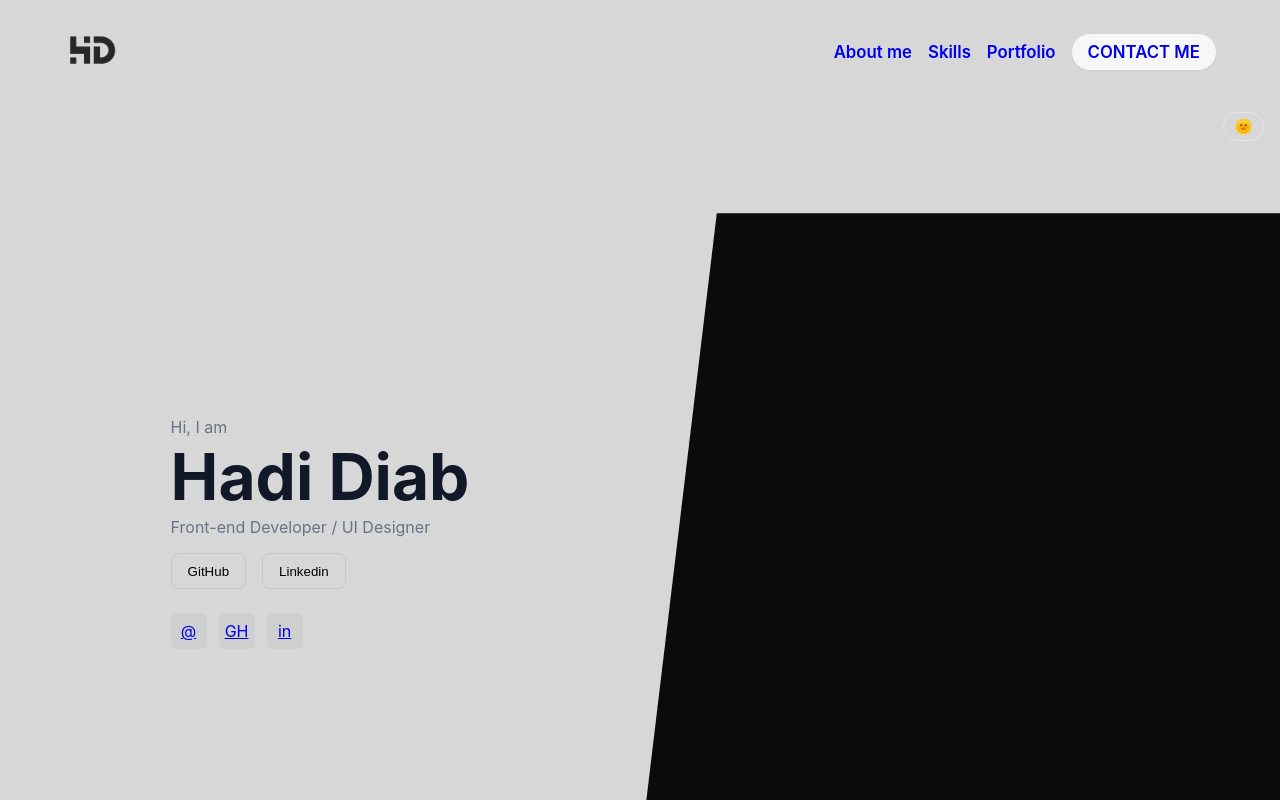
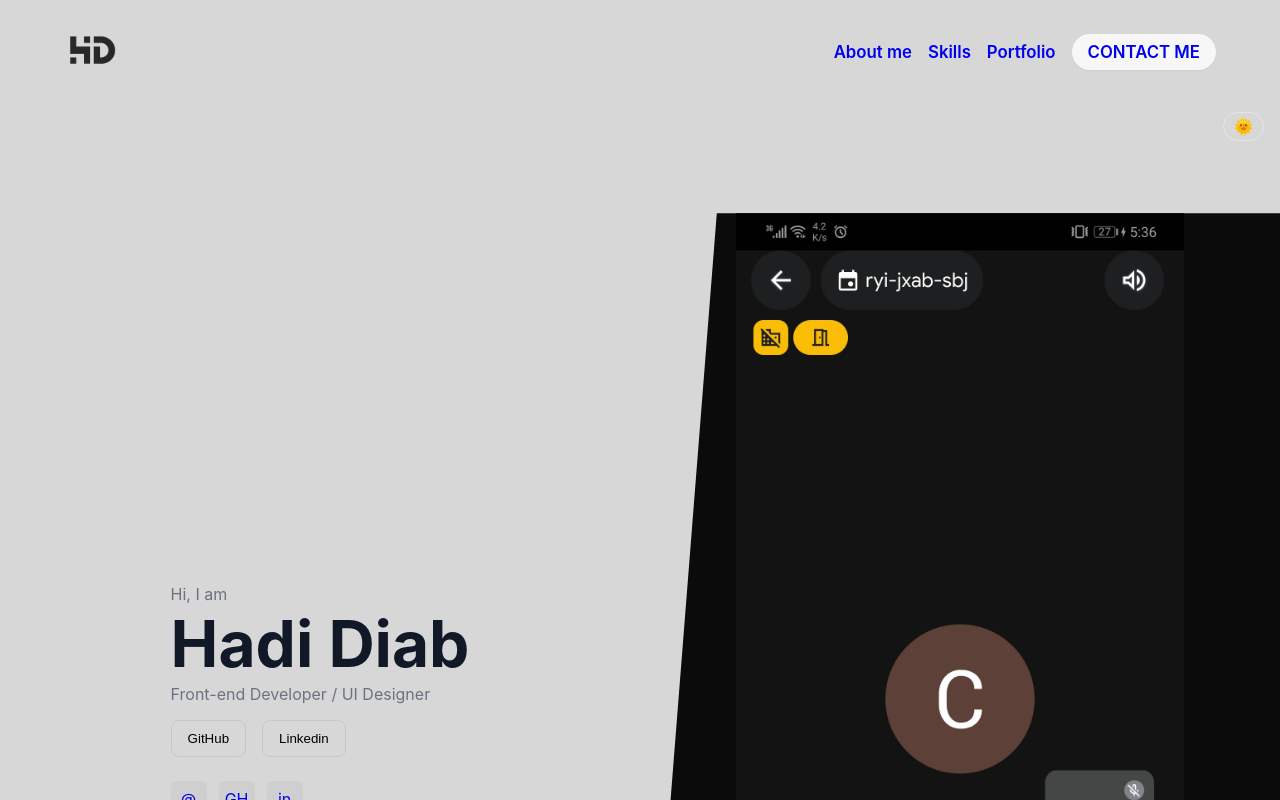
Before and after one commit to Hadi20Diab/my-portfolio, a Next.js app: page / in a window 1280 px wide. Shown: the top 800 px of the page. Built offline with nearby package versions, Linux system fonts and the light colour scheme.

Commit message:
fix: adjust image positioning in HeroSection for better layout control

```diff
--- a/src/components/HeroSection/HeroSection.scss
+++ b/src/components/HeroSection/HeroSection.scss
@@ -81,6 +81,10 @@
 	width: 70%;
 	max-width: 520px;
 	height: auto;
+
+    img{
+        position: static !important;
+    }
 }
 
 /* responsive: stack on small screens */
```
